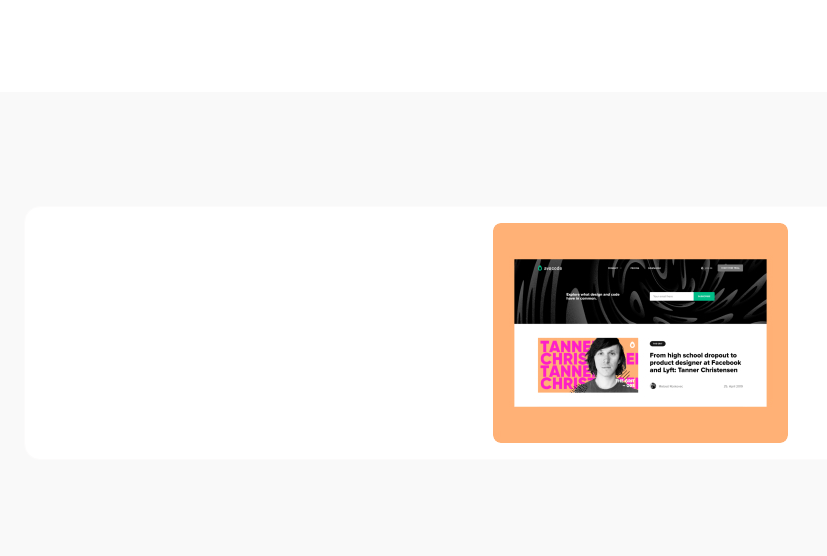
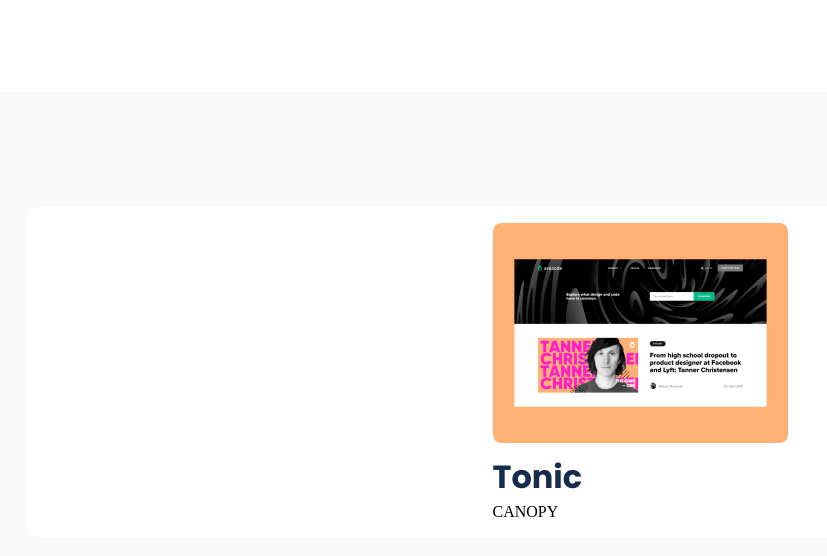
Before and after one commit to MeFizaRazzaq/Portfolio_Project, a website: page index.html in a window 1280 px wide. Shown: the part 558-1114 px from the top of the page, without its empty margins (0-827 px from the left). Drawn offline with Linux system fonts and the light colour scheme.

Commit message:
Canopy addded

```diff
--- a/index.html
+++ b/index.html
@@ -38,7 +38,16 @@
     <section class="workStation">
         <div class="gridRow1">
            <img src="./Images/Snapshoot Portfolio.jpg" alt="Project 1" class="pImg">
-
+           <div class="Details">
+            <div class="basic">
+                <div class="tonic">Tonic</div>
+                <div class="bar">
+                    <div class="canopyContainer">
+                        <div class="canopy">CANOPY</div>
+                    </div>
+                </div>
+            </div>
+           </div>
         </div>
     </section>
 
--- a/style.css
+++ b/style.css
@@ -176,7 +176,7 @@
   align-items: flex-start;
   gap: 12px;
 }
-/*
+
 .tonic{
   width: 295px;
   height: 36px;
@@ -193,4 +193,4 @@
   justify-content: flex-start;
   align-items: flex-start;
   gap: 12px;
-}*/
+}
```
